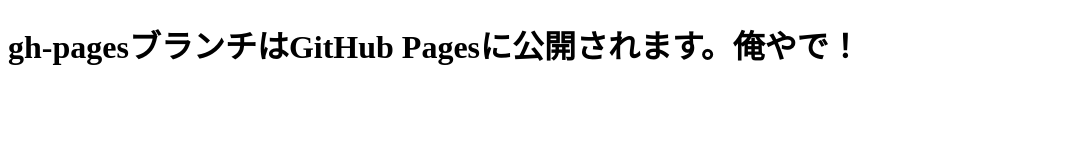
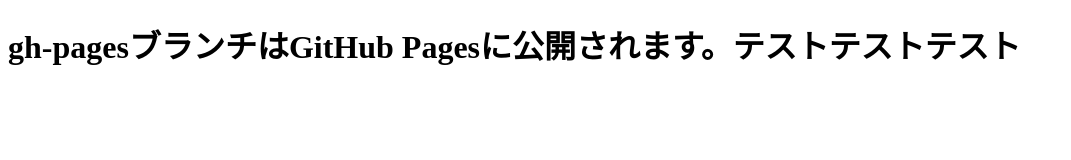
Before and after one commit to iamryoman/git-study, a plain HTML site: page index.html in a window 1280 px wide. Shown: the whole page, without its empty margins (0-1071 px from the left). Drawn offline with Linux system fonts and the light colour scheme.

Commit message:
テストテストテスト

```diff
--- a/index.html
+++ b/index.html
@@ -5,6 +5,6 @@
     <title>Gitの勉強</title>
 </head>
 <body>
-    <h1>gh-pagesブランチはGitHub Pagesに公開されます。俺やで！</h1>
+    <h1>gh-pagesブランチはGitHub Pagesに公開されます。テストテストテスト</h1>
 </body>
 </html>
```
